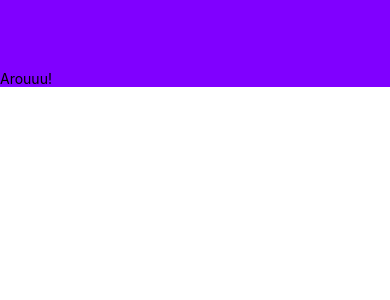
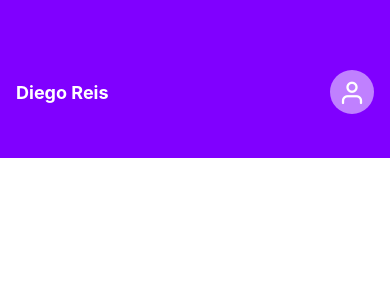
Before and after one commit to DiegoReso/React-Native-Financas, a React Native app: screen / in a window 390 px wide. Shown: the top 300 px of the page. Built offline with nearby package versions, Linux system fonts and the light colour scheme.

Commit message:
create the header style

```diff
--- a/src/components/Header/index.js
+++ b/src/components/Header/index.js
@@ -1,7 +1,7 @@
 
 
-import { StyleSheet, Text, View, StatusBar } from 'react-native';
-
+import { StyleSheet, Text, View, StatusBar, TouchableOpacity } from 'react-native'
+import {Feather} from '@expo/vector-icons'
 
 const statusBarHeight = StatusBar.currentHeight
   ? StatusBar.currentHeight + 30
@@ -11,8 +11,13 @@ const statusBarHeight = StatusBar.currentHeight
 export default function Header() {
   return (
     <View style={styles.container}>
-      <Text>Arouuu!</Text>
+      <View style={styles.content}>
+        <Text style={styles.username}>Diego Reis</Text>
 
+      <TouchableOpacity activeOpacity={0.5} style={styles.buttonUser}>
+        <Feather name="user" size={27} color ='white'/>
+      </TouchableOpacity>
+      </View>
     </View>
   );
 }
@@ -22,5 +27,28 @@ const styles = StyleSheet.create({
   container:{
     backgroundColor: '#8000ff',
     paddingTop: statusBarHeight,
+    flexDirection:'row',
+    paddingStart: 16,
+    paddingEnd: 16,
+    paddingBottom:44,
+  },
+  content:{
+    flex:1,
+    alignItems: 'center',
+    flexDirection:"row",
+    justifyContent:"space-between"
+  },
+  buttonUser:{
+    width: 44,
+    height: 44,
+    backgroundColor: 'rgba(255,255,255,0.5)',
+    justifyContent: 'center',
+    alignItems: 'center',
+    borderRadius: '50%',
+  },
+  username:{
+    fontSize: 18,
+    color: '#FFF',
+    fontWeight:'bold',
   }
 })
```
